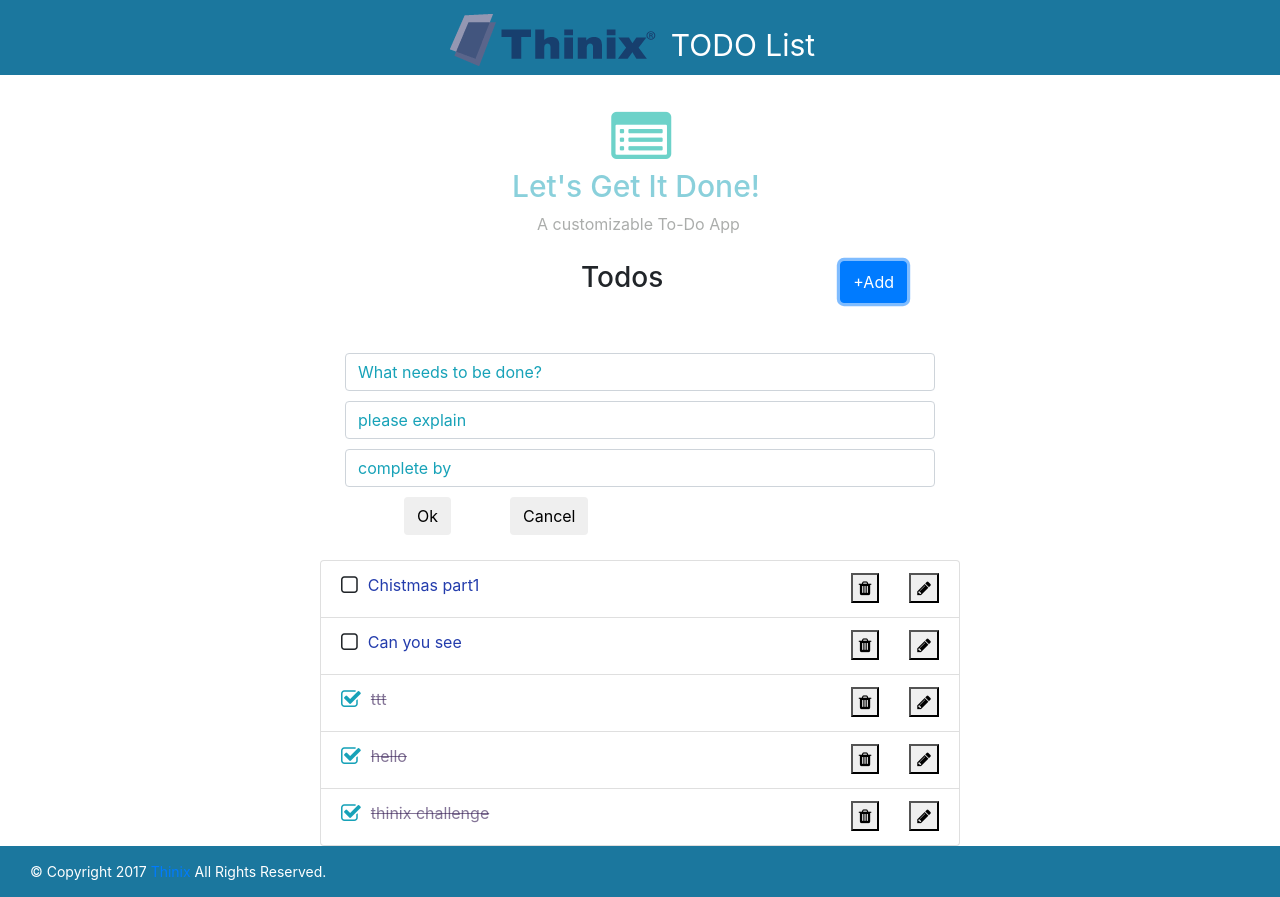
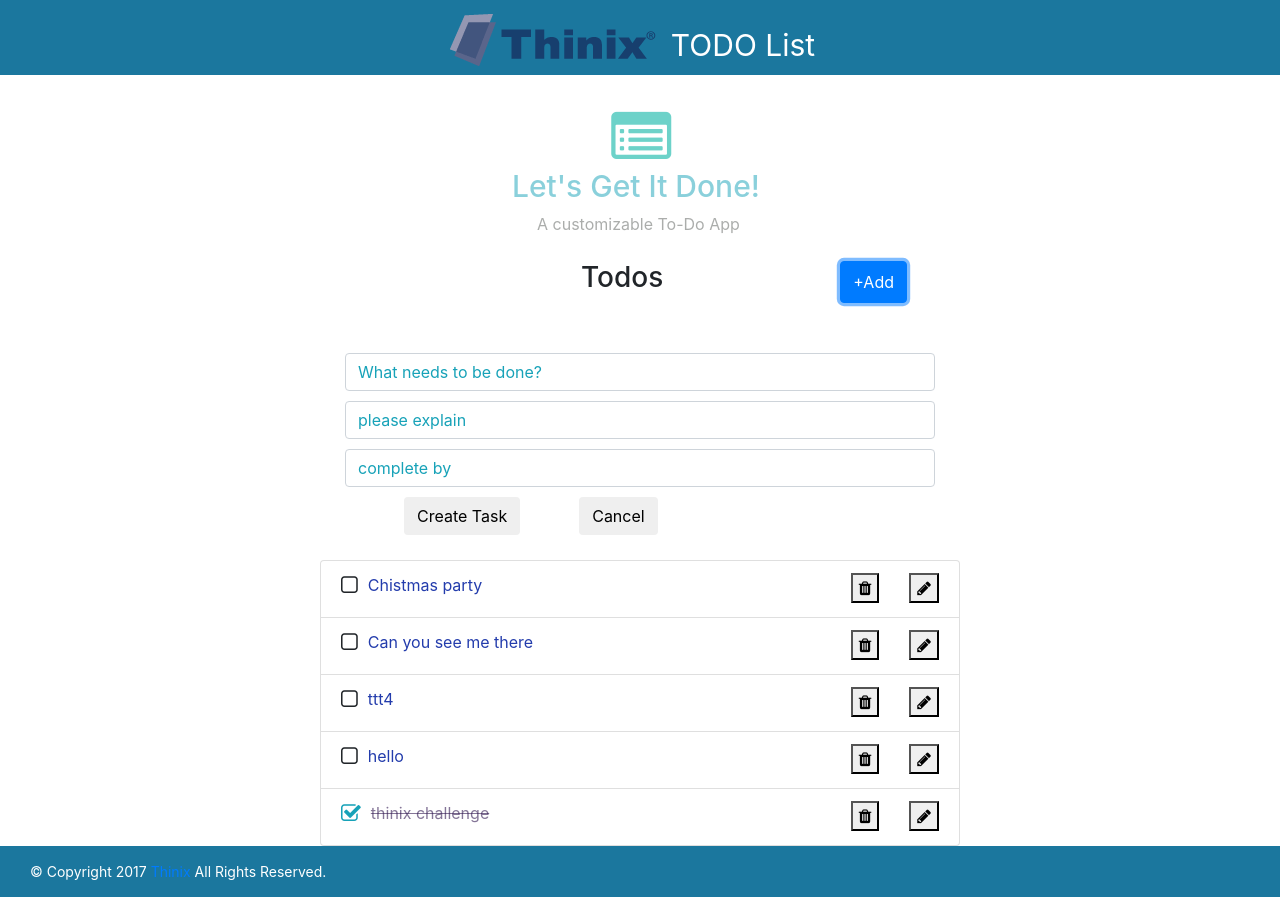
Before and after one commit to gbkjunior/TodosApp, an Angular app: page / in a window 1280 px wide. Both pictures are taken after a click on the button "+Add". Built offline with nearby package versions, Linux system fonts and the light colour scheme; data requests are answered from the project's data file.

Commit message:
update task working

```diff
--- a/backend/db.json
+++ b/backend/db.json
@@ -1,31 +1,31 @@
 {
   "tasks": [
     {
-      "title": "Chistmas part1",
+      "title": "Chistmas party",
       "description": "Go to friends",
       "due": "12/25/2017",
       "done": false,
       "id": 3
     },
     {
-      "title": "Can you see",
-      "description": "",
+      "title": "Can you see me there",
+      "description": "hello",
       "due": "",
       "done": false,
       "id": 8
     },
     {
-      "title": "ttt",
+      "title": "ttt4",
       "description": "",
       "due": "",
-      "done": true,
+      "done": false,
       "id": 10
     },
     {
       "title": "hello",
       "description": "finish",
       "due": "02/22/2019",
-      "done": true,
+      "done": false,
       "id": 11
     },
     {
--- a/src/app/home/todo-task/todo-task.component.html
+++ b/src/app/home/todo-task/todo-task.component.html
@@ -10,14 +10,14 @@
         <input class="form-control" placeholder="What needs to be done?" autofocus="" [(ngModel)]="newTodoTask.title" ng-required>
         <input class="form-control" placeholder="please explain" autofocus="" [(ngModel)]="newTodoTask.description" >
         <input class="form-control" placeholder="complete by" autofocus="" [(ngModel)]="newTodoTask.due" >
-        <button class="btn" (click)="addTodoTask()"> Ok </button>
+        <button class="btn" (click)="addTodoTask()"> Create Task </button>
         <button class="btn" (click)="clickCancel()"> Cancel </button>
     </div>
     <div class="edit-task" *ngIf="clickedEdit">
             <input class="form-control" placeholder="What needs to be done?" autofocus="" [(ngModel)]="newTodoTask.title" ng-required>
             <input class="form-control" placeholder="please explain" autofocus="" [(ngModel)]="newTodoTask.description" >
             <input class="form-control" placeholder="complete by" autofocus="" [(ngModel)]="newTodoTask.due" >
-            <button class="btn" (click)="updateTaskById(newTodoTask)"> Ok </button>
+            <button class="btn" (click)="updateTaskById(newTodoTask)"> Update Task </button>
     </div>
 <section class="main" *ngIf="todoList?.length > 0">
   <li class="list-group-item" *ngFor="let task of todoList" [class.completed]="task.done" >
--- a/src/app/home/todo-task/todo-task.component.ts
+++ b/src/app/home/todo-task/todo-task.component.ts
@@ -77,6 +77,7 @@ export class TodoTaskComponent implements OnInit  {
     this.todoTaskService.getTodoTaskById(todoTask.id).subscribe(
       (getTodo) => {
         this.newTodoTask = getTodo;
+
       }
     );
   }
@@ -108,14 +109,31 @@ export class TodoTaskComponent implements OnInit  {
 
   updateTaskById(todoTask)
   {
+    this.todoTaskService.getTodoTaskById(todoTask.id).subscribe(
+      (getTodo) => {
+       var index = this.todoList.findIndex(
+         x => x.id == getTodo.id
+       )
+       this.todoList[index].title = getTodo.title;
+       this.todoList[index].description = getTodo.description;
+       this.todoList[index].due = getTodo.due;
+       console.log(this.todoList[index]);
+      }
+    );
     console.log('update to do task' + todoTask.id);
     this.todoTaskService.updateTodoTaskById(todoTask.id, todoTask).subscribe(
       (updateTodo) => {
         this.newTodoTask = updateTodo;
+        var index = this.todoList.findIndex(
+          x => x.id == updateTodo.id
+        )
+        this.todoList[index].title = updateTodo.title;
+        this.todoList[index].description = updateTodo.description;
+        this.todoList[index].due = updateTodo.due;
 
       }
     );
-    this.ngOnInit();
+    this.getAllTodos;
     this.clickedEdit = false;
   }
 }
--- a/src/app/service/Itask.service.ts
+++ b/src/app/service/Itask.service.ts
@@ -102,9 +102,11 @@ export class ITaskService implements ITaskService {
         return this.http
         .put(API_URL + '/tasks/' + id, task)
         .map(response => {
+            console.log(response.json());
           return new Tasks(response.json());
         })
         .catch(this.handleError)
+
     }
 
 
```
